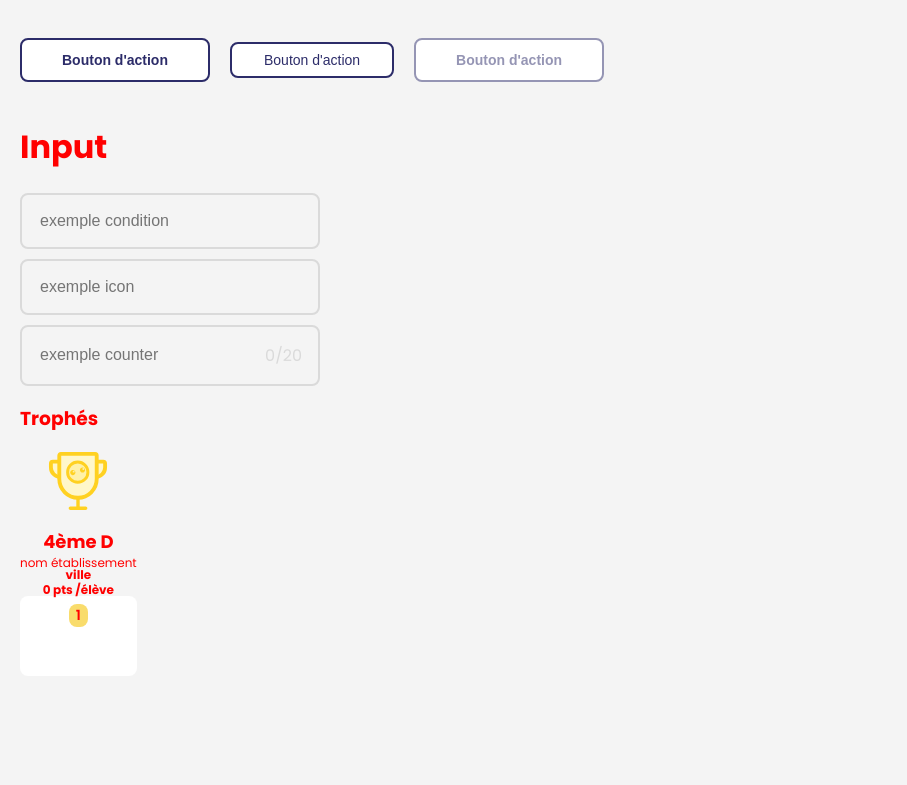
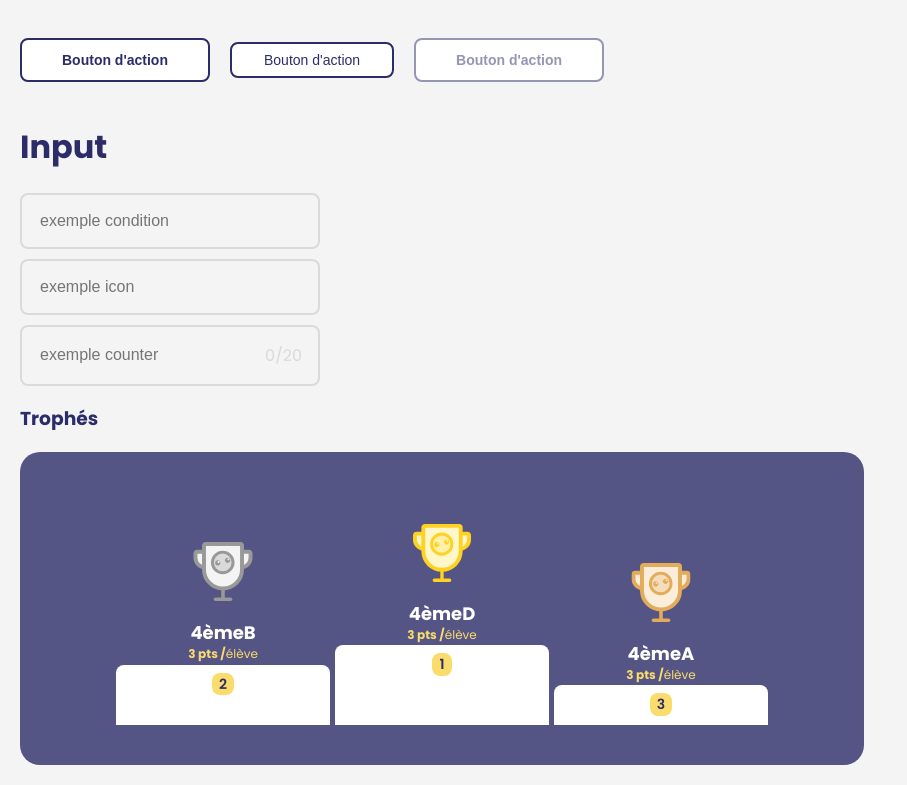
Before and after one commit to Ma-Petite-Planete/ma-petite-librairie, a React (Vite) app: page / in a window 1280 px wide. Shown: the part 1139-1924 px from the top of the page, without its empty margins (0-907 px from the left). Before the commit the page ends 1835 px from the top, so only its background shows below. Built offline with nearby package versions, Linux system fonts and the light colour scheme.

Commit message:
wip - composant détails

```diff
--- a/src/App.tsx
+++ b/src/App.tsx
@@ -1,22 +1,22 @@
-import "./app.css"
+import "./app.css";
 import { MppButton, ButtonType } from "./components/MppButton";
 import MppTextStyle from "./section/MppTextStyleSection/MppTextStyleSection";
 import InputDemo from "./section/InputSection";
 import React from "react";
-import yellowLogo from './ressources/logo/yellow_logo_blue_text.svg';
-import whiteLogo from './ressources/logo/white_logo_white_text.svg';
-import logoOnly from './ressources/logo/logo_only_yellow.svg';
+import yellowLogo from "./ressources/logo/yellow_logo_blue_text.svg";
+import whiteLogo from "./ressources/logo/white_logo_white_text.svg";
+import logoOnly from "./ressources/logo/logo_only_yellow.svg";
 import MppPodiumStep from "./components/MppPodiumStep/MppPodiumStep";
+import MppPodium from "./components/MppPodium/MppPodium";
 
 function App() {
-
   return (
     <div className="main_background">
       <h1>Logo</h1>
-      <div style={{ display: 'flex', flexDirection: 'column' }}>
-        <img src={yellowLogo} alt="" style={{ width: '460px' }} />
-        <img src={whiteLogo} alt="" style={{ width: '460px' }} />
-        <img src={logoOnly} alt="" style={{ width: '150px' }} />
+      <div style={{ display: "flex", flexDirection: "column" }}>
+        <img src={yellowLogo} alt="" style={{ width: "460px" }} />
+        <img src={whiteLogo} alt="" style={{ width: "460px" }} />
+        <img src={logoOnly} alt="" style={{ width: "150px" }} />
       </div>
       <h1>Type de Texte</h1>
       <MppTextStyle />
@@ -25,7 +25,7 @@ function App() {
         <MppButton
           title="Bouton d'action"
           onPress={() => {
-            console.log('Bouton cliqué!');
+            console.log("Bouton cliqué!");
           }}
           buttonType={ButtonType.primaryLarge}
         />
@@ -33,7 +33,7 @@ function App() {
           <MppButton
             title="Bouton d'action"
             onPress={() => {
-              console.log('Bouton cliqué!');
+              console.log("Bouton cliqué!");
             }}
             buttonType={ButtonType.primaryMedium}
           />
@@ -48,7 +48,7 @@ function App() {
         <MppButton
           title="Bouton d'action"
           onPress={() => {
-            console.log('Bouton cliqué!');
+            console.log("Bouton cliqué!");
           }}
           buttonType={ButtonType.secondaryLarge}
         />
@@ -56,7 +56,7 @@ function App() {
           <MppButton
             title="Bouton d'action"
             onPress={() => {
-              console.log('Bouton cliqué!');
+              console.log("Bouton cliqué!");
             }}
             buttonType={ButtonType.secondaryMedium}
           />
@@ -71,10 +71,28 @@ function App() {
       <InputDemo />
 
       <h3>Trophés</h3>
-      <MppPodiumStep title={"4ème D"} pointsNumber={0} typeOfPlayer={"élève"} ranking={1} subtitle={"nom établissement"} subtitleBold={"ville"}  color={"var(--yellow_2)"}/>
+      <MppPodium
+        isMppScolaire={true}
+        rankedElements={[
+          {
+            name: "4èmeD",
+            points: 3,
+            ranking: 1,
+          },
+          {
+            name: "4èmeB",
+            points: 3,
+            ranking: 2,
+          },
+          {
+            name: "4èmeA",
+            points: 3,
+            ranking: 3,
+          },
+        ]}
+      />
     </div>
-
-  )
+  );
 }
 
-export default App
+export default App;
--- /dev/null
+++ b/src/components/MppPodium/MppPodium.css
@@ -0,0 +1,28 @@
+.podium__container {
+  padding: 1.625em .3em 1.5em .3em;
+  display: flex;
+  align-items: flex-end;
+  max-width: 40.75em;
+  min-width: 22.5em;
+  background-color: var(--dark_blue_light);
+  border-radius: var(--big_border_radius);
+}
+
+.podium_step__container:nth-child(2) {
+  order: 1;
+}
+
+.podium_step__container:nth-child(1) {
+  margin: 0 .3em;
+  order: 2;
+}
+
+.podium_step__container:nth-child(3) {
+  order: 3;
+}
+
+@media (min-width: 896px) {
+  .podium__container {
+    padding: 4.5em 6em 2.5em 6em;
+  }
+}
--- a/src/components/MppPodium/MppPodium.tsx
+++ b/src/components/MppPodium/MppPodium.tsx
@@ -1,14 +1,32 @@
-import React from 'react';
+import React from "react";
+import MppPodiumStep from "../MppPodiumStep/MppPodiumStep";
+import "./MppPodium.css";
 interface MppPodiumProps {
-
+  rankedElements: League[] | Class[];
+  isMppScolaire: boolean;
 }
 
-const ComponentName: React.FC<MppPodiumProps> = ({  }) => {
+interface League {} // a importer d'un seul autre fichier
+interface Class {} // a importer d'un seul autre fichier
+
+const MppPodium: React.FC<MppPodiumProps> = ({
+  rankedElements,
+  isMppScolaire,
+}) => {
   return (
-    <div>
-      {/* ComponentName content */}
+    <div className="podium__container">
+      {rankedElements.map((element) => (
+        <MppPodiumStep
+          key={element.id}
+          title={element.name}
+          pointsNumber={element.points}
+          typeOfPlayer={isMppScolaire ? "élève" : "player"}
+          color={isMppScolaire ? "var(--yellow_2)" : "var(--yellow_2)"}
+          ranking={element.ranking}
+        />
+      ))}
     </div>
-  )
+  );
 };
 
-export default ComponentName;
+export default MppPodium;
--- a/src/components/MppPodiumStep/MppPodiumStep.css
+++ b/src/components/MppPodiumStep/MppPodiumStep.css
@@ -13,6 +13,7 @@ ul {
 .podium_step__container {
   display: inline-block;
   text-align: center;
+  width: 100%;
 }
 
 .podium_step__img {
@@ -20,13 +21,19 @@ ul {
   margin-bottom: 1em;
 }
 
+.podium_step__list {
+  color: var(--white);
+  margin-bottom: .3em;
+}
+
 ul.podium_step__list>li:nth-child(1),
 ul.podium_step__list>li:nth-child(3) {
-  margin-bottom: .30em;
+  margin-bottom: .3em;
 }
 
 .podium_step_number__container {
-  border-radius: var(--standard_border_radius);
+  border-top-left-radius: var(--standard_border_radius);
+  border-top-right-radius: var(--standard_border_radius);
   padding-top: .4em;
   width: auto;
   background-color: var(--white);
@@ -36,12 +43,3 @@ ul.podium_step__list>li:nth-child(3) {
   padding: .1em .5em;
   border-radius: var(--standard_border_radius);
 }
-
-
-@media (min-width: 896px) {
-
-  /* Ajustements pour le desktop */
-  body {
-    color: red;
-  }
-}
--- a/src/components/MppPodiumStep/MppPodiumStep.tsx
+++ b/src/components/MppPodiumStep/MppPodiumStep.tsx
@@ -3,7 +3,7 @@ import silverTrophee from "../../ressources/icon/coupe_argent.svg";
 import bronzeTrophee from "../../ressources/icon/coupe_bronze.svg";
 import "./MppPodiumStep.css";
 import "../../";
-import React, { useState, useEffect } from 'react';
+import React, { useState, useEffect } from "react";
 
 interface MppPodiumStepProps {
   title: String;
@@ -22,33 +22,29 @@ const MppPodiumStep: React.FC<MppPodiumStepProps> = ({
   pointsNumber,
   typeOfPlayer,
   color,
-  ranking
+  ranking,
 }) => {
-
-  const [tropheeDislayed, setTrophee] = useState(goldTrophee);
-
-  useEffect(() => {
-
-  }, []);
-
-  // const chooseTropheeDisplayed = (ranking) => {
-
-  // };
-
   return (
     <div className="podium_step__container">
-
+      <div className="podium_step__content">
         <img
-        src={ ranking == 1 ? goldTrophee : ranking == 2 ? silverTrophee : bronzeTrophee}
+          src={
+            ranking == 1
+              ? goldTrophee
+              : ranking == 2
+                ? silverTrophee
+                : bronzeTrophee
+          }
           alt="icone de coupe"
           className="podium_step__img"
         />
-
         <ul className="podium_step__list">
           <li className="podium_step__list--title title_h3">{title}</li>
 
           {subtitle ? (
-          <li className="podium_step__list--subtitle text_small">{subtitle}</li>
+            <li className="podium_step__list--subtitle text_small">
+              {subtitle}
+            </li>
           ) : null}
 
           {subtitleBold ? (
@@ -57,17 +53,29 @@ const MppPodiumStep: React.FC<MppPodiumStepProps> = ({
             </li>
           ) : null}
 
-        <li className="podium_step__list--type text_small_b">
-          {pointsNumber} pts /{typeOfPlayer}
+          <li
+            style={{ color: `${color}` }}
+            className="podium_step__list--type text_small_b"
+          >
+            {pointsNumber} pts /
+            <span className="text_small">{typeOfPlayer}</span>
           </li>
         </ul>
+      </div>
 
-      <div className="podium_step_number__container" style={{ height: `${ranking == 1 ? "4.6em" : ranking == 2 ? "3.4em" : "2.1em"}`}}>
-        <span className="podium_step_number__number text_body_sb" style={{  backgroundColor: `${color}`}}>
+      <div
+        className="podium_step_number__container"
+        style={{
+          height: `${ranking == 1 ? "4.6em" : ranking == 2 ? "3.4em" : "2.1em"}`,
+        }}
+      >
+        <span
+          className="podium_step_number__number text_body_sb"
+          style={{ backgroundColor: `${color}` }}
+        >
           {ranking}
         </span>
       </div>
-
     </div>
   );
 };
--- a/src/mppStyle.css
+++ b/src/mppStyle.css
@@ -1,47 +1,50 @@
-@import url('https://fonts.googleapis.com/css2?family=Poppins:wght@400;500;600;700&display=swap'); /* Regular (400), Medium (500), Semi-Bold (600), Bold (700) */
+@import url('https://fonts.googleapis.com/css2?family=Poppins:wght@400;500;600;700&display=swap');
+/* Regular (400), Medium (500), Semi-Bold (600), Bold (700) */
 
 :root {
   font-family: 'Poppins', sans-serif;
   font-size: 16px;
   font-weight: 400;
   line-height: auto;
-  color : var(--dark_blue);
+  color: var(--dark_blue);
 
   /* graphique chart mpp scolaire */
-  --error : red;
-  --white :  #ffffff;
-  --yellow_1 : #F9CF2F;
-  --yellow_2 : #F9DC6C;
-  --yellow_3 : #FAF1C8;
-  --blue_1 : #5FD3AC;
-  --blue_2 : #CFEEF4;
+  --error: red;
+  --white: #ffffff;
+  --yellow_1: #F9CF2F;
+  --yellow_2: #F9DC6C;
+  --yellow_3: #FAF1C8;
+  --blue_1: #5FD3AC;
+  --blue_2: #CFEEF4;
   --dark_blue: #2c2c69;
   --dark_blue_light: rgb(44, 44, 105, 0.8);
   --dark_blue_very_light: rgb(44, 44, 105, 0.2);
-  --disable_dark_blue : #9595b4;
-  --tonic_violet : #B42FF5;
-  --pink : #F9C7E9;
-  --pastel_blue : #D0EFF5;
-  --pastel_green : #C4E39A;
-  --pastel_violet : #DBD6FF;
-  --pastel_light_pink : #F9C7E9;
-  --pastel_dark_pink : #FAB1BD;
-  --pastel_orange : #FFAE92;
-  --pastel_dark_violet : #B1C5FF;
-  --pastel_turquoise : #7FD4B3;
-  --anthracite : #333333;
-  --dark_grey : #999999;
-  --medium_grey : #DADADA;
-  --light_grey : #F4F4F4;
-  --yellow_dark : #E3BA1A;
-  --green_pts : #21BE8B;
-  --green_background : #EEFAF7;
-  --gradient_peps : linear-gradient(to right, #B42FF5, #CFEEF4);
-  --gradient_peps_reverse : linear-gradient(to left, #B42FF5, #CFEEF4);
-  --standard_border_radius : 8px;
+  --disable_dark_blue: #9595b4;
+  --tonic_violet: #B42FF5;
+  --pink: #F9C7E9;
+  --pastel_blue: #D0EFF5;
+  --pastel_green: #C4E39A;
+  --pastel_violet: #DBD6FF;
+  --pastel_light_pink: #F9C7E9;
+  --pastel_dark_pink: #FAB1BD;
+  --pastel_orange: #FFAE92;
+  --pastel_dark_violet: #B1C5FF;
+  --pastel_turquoise: #7FD4B3;
+  --anthracite: #333333;
+  --dark_grey: #999999;
+  --medium_grey: #DADADA;
+  --light_grey: #F4F4F4;
+  --yellow_dark: #E3BA1A;
+  --green_pts: #21BE8B;
+  --green_background: #EEFAF7;
+  --gradient_peps: linear-gradient(to right, #B42FF5, #CFEEF4);
+  --gradient_peps_reverse: linear-gradient(to left, #B42FF5, #CFEEF4);
+  --standard_border_radius: 8px;
+  --big_border_radius: 20px;
 }
 
-p, span {
+p,
+span {
   margin: 0;
 }
 
@@ -53,40 +56,41 @@ body {
 
 /* handle texte style */
 
-.title_h1{
+.title_h1 {
   font-weight: 600;
   font-size: 24px;
 }
 
-.title_h2{
+.title_h2 {
   font-weight: 500;
   font-size: 20px;
 }
 
-.title_h3{
+.title_h3 {
   font-weight: 700;
   font-size: 18px;
 }
 
-.subtitle{
+.subtitle {
   font-weight: 500;
 }
 
-.text_body{
+.text_body {
   font-weight: 400;
   font-size: 14px;
 }
 
-.text_body_sb{
+.text_body_sb {
   font-weight: 600;
   font-size: 14px;
 }
 
-.text_small_b{
+.text_small_b {
   font-weight: 700;
   font-size: 12px;
 }
 
-.text_small{
+.text_small {
+  font-weight: 400;
   font-size: 12px;
 }
```
Lines whose indentation alone changed are shown as unchanged.
